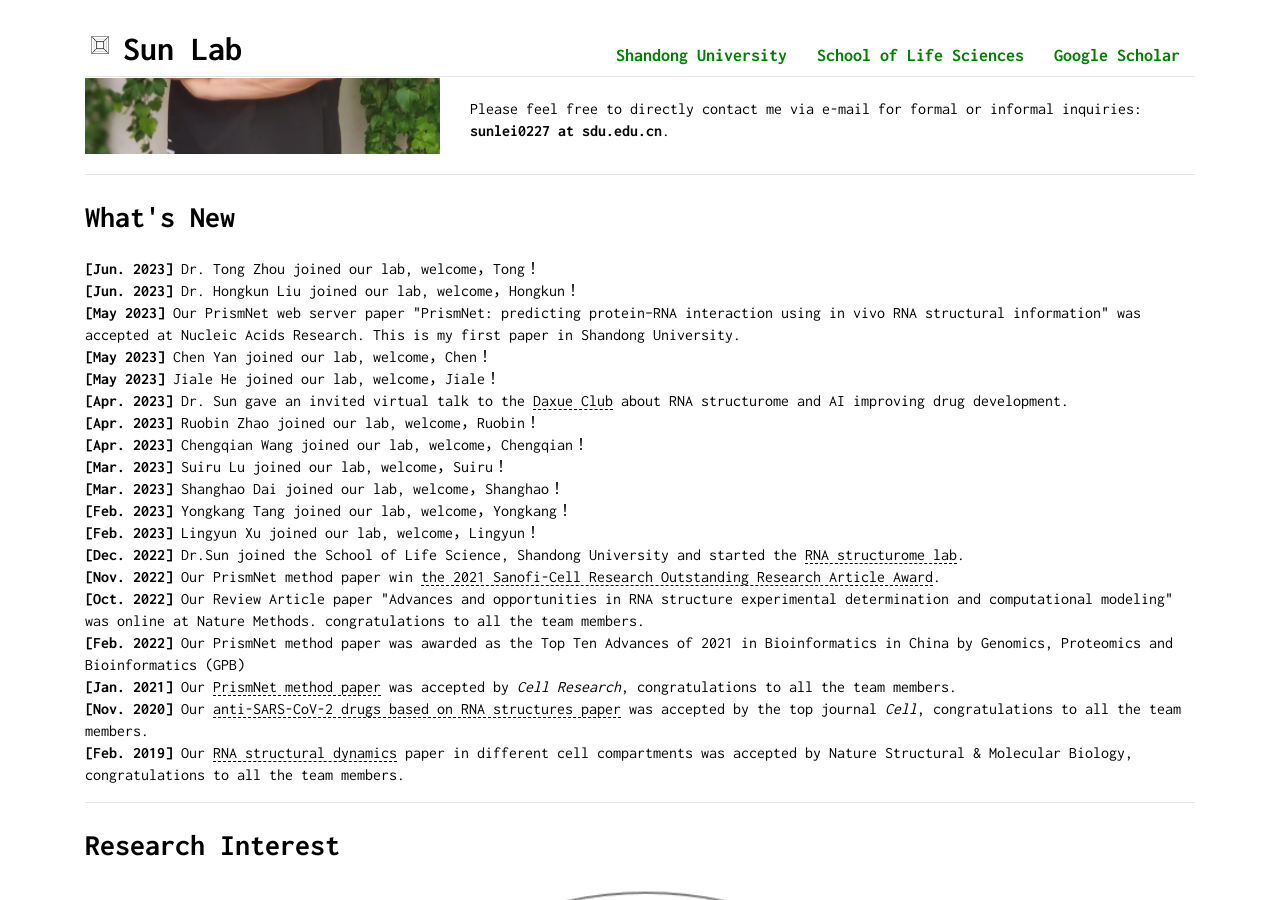
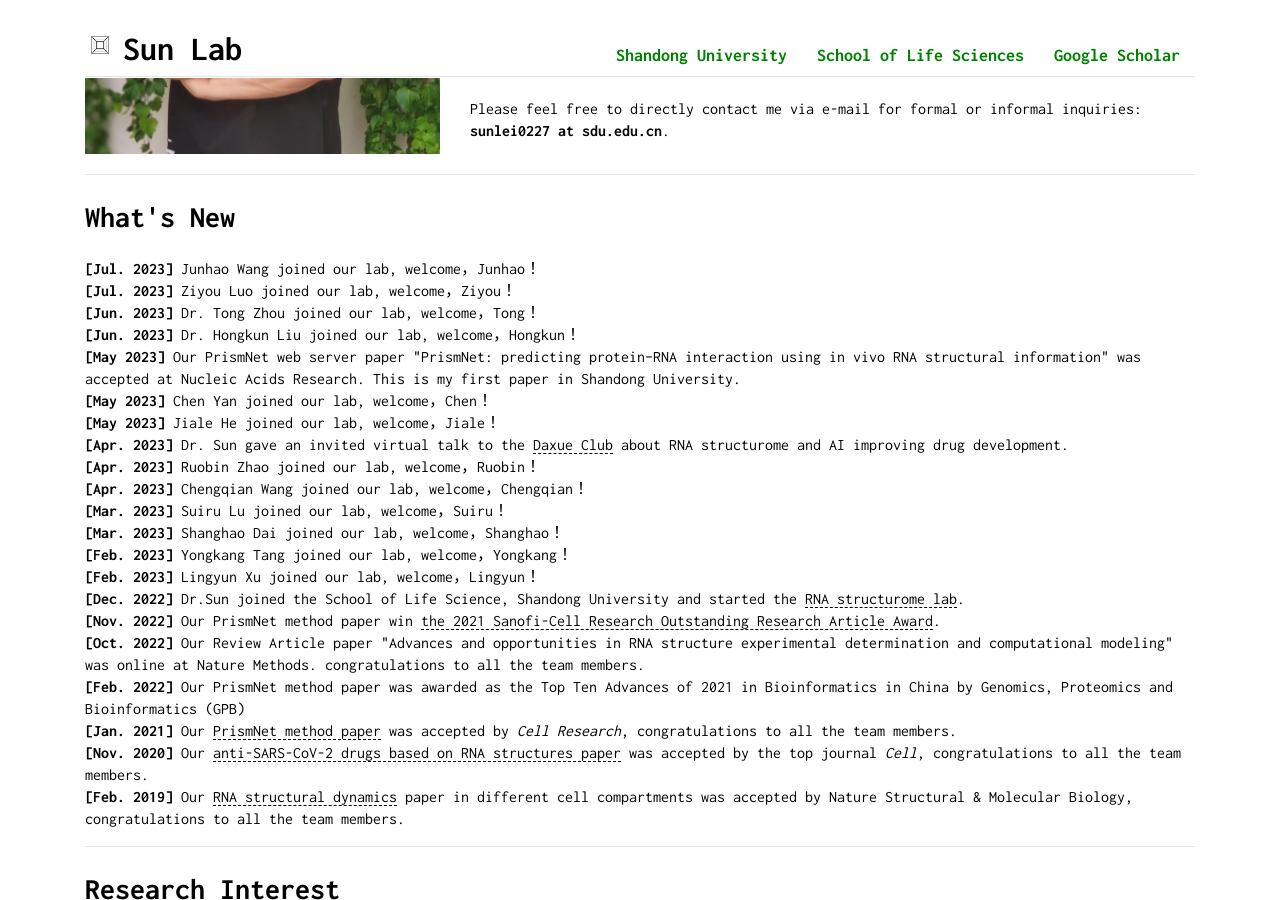
Before and after one commit to sunlei0227/sunlei0227.github.io, a Jekyll site: the page index.html, which Jekyll copies as it is, in a window 1280 px wide and 900 px high, scrolled down 384 px. Built offline with Jekyll 4.4.1, drawn with Linux system fonts in a browser that asks for light colours; comment, search, counter and statistics services are not loaded.

Commit message:
Update index.html

```diff
--- a/index.html
+++ b/index.html
@@ -183,6 +183,8 @@
             <h2>What's New</h2>
 
             <p>
+                <strong>[Jul. 2023]</strong> Junhao Wang joined our lab, welcome，Junhao！<br />
+                <strong>[Jul. 2023]</strong> Ziyou Luo joined our lab, welcome，Ziyou！<br />
                 <strong>[Jun. 2023]</strong> Dr. Tong Zhou joined our lab, welcome，Tong！<br />
                 <strong>[Jun. 2023]</strong> Dr. Hongkun Liu joined our lab, welcome，Hongkun！<br />
                 <strong>[May 2023]</strong> Our PrismNet web server paper "PrismNet: predicting protein–RNA interaction using in vivo RNA structural information" was accepted at Nucleic Acids Research. This is my first paper in Shandong University. <br />
```
